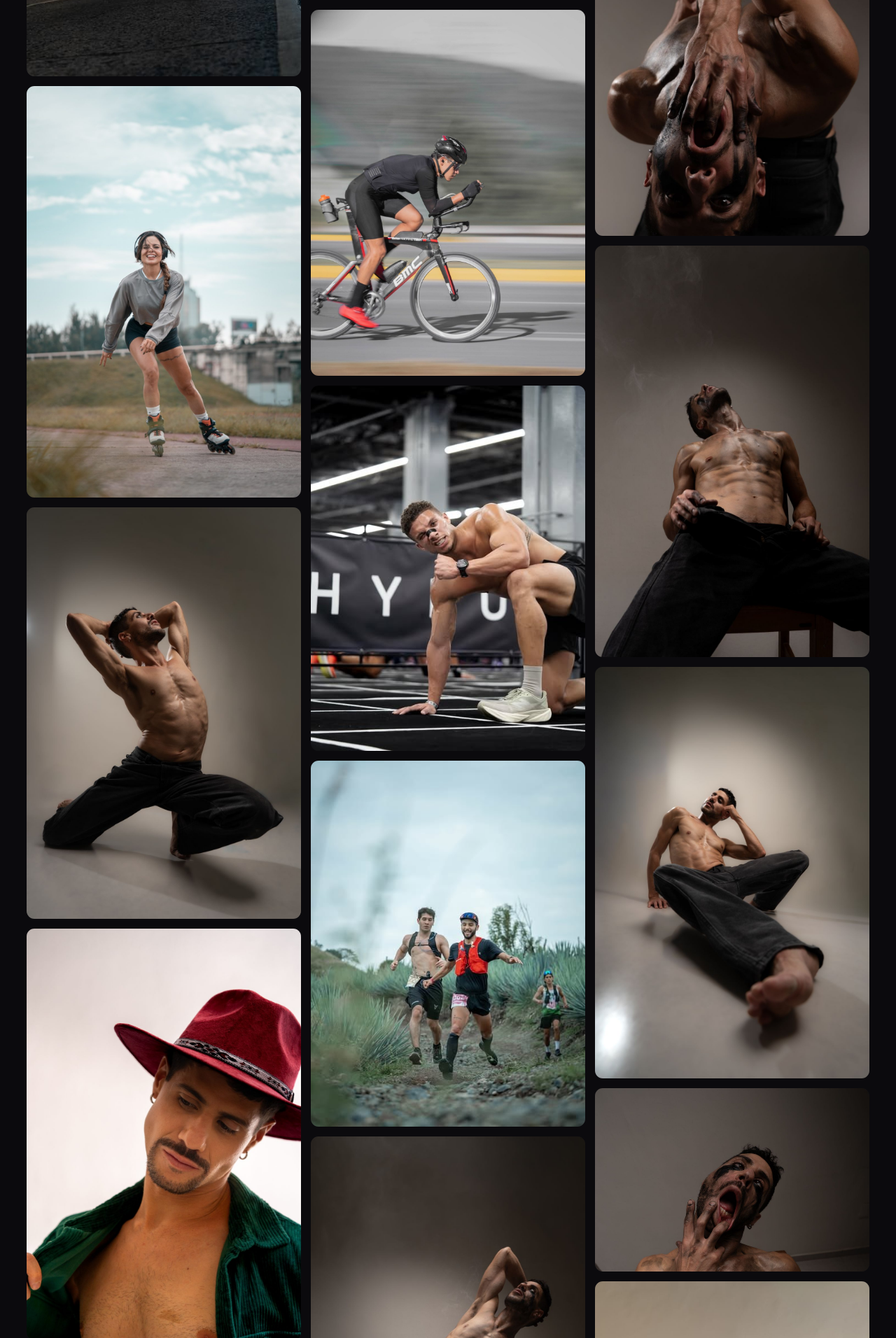
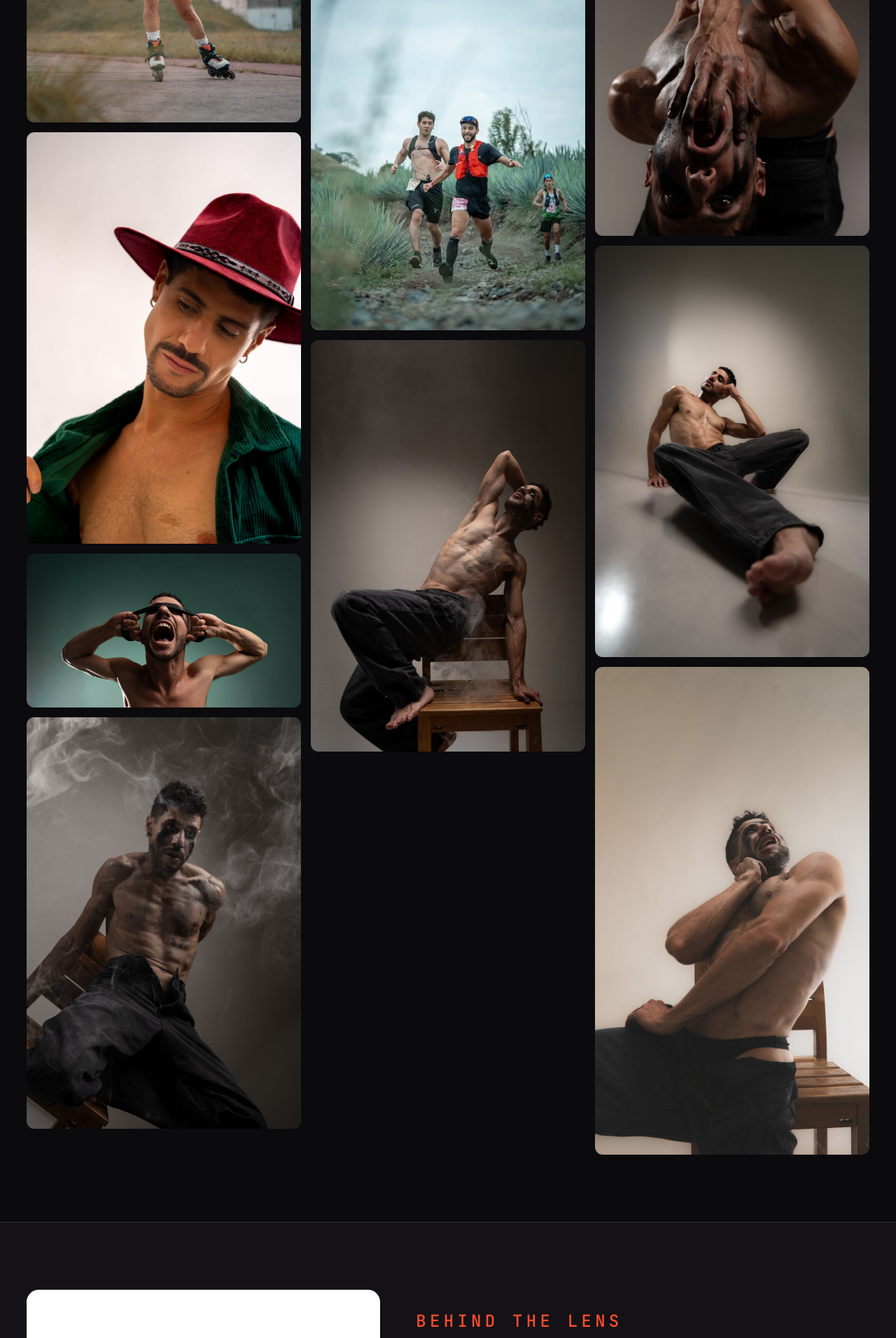
Before and after one commit to uralessam1/samuel-foto-portfolio, a plain HTML site: page index.html in a window 1280 px wide. Shown: the part 2760-4672 px from the top of the page at 70% size. Drawn offline with Linux system fonts and the light colour scheme.

Commit message:
Quita 5 fotos (bici, corredor urbano y 3 retratos)
Co-Authored-By: Claude Opus 4.8 <noreply@anthropic.com>

```diff
--- a/index.html
+++ b/index.html
@@ -172,27 +172,17 @@
 
     <div class="gallery" id="gallery">
       <a class="shot" data-cat="portrait" data-tag="portrait"><img src="img/portrait-02.jpg" alt="Editorial studio portrait" loading="lazy"><span class="tag" data-i18n="f.portrait">Portrait</span></a>
-      <a class="shot" data-cat="sport" data-tag="sport"><img src="img/sport-07.jpg" alt="Sport photography — runner at The Landmark" loading="lazy"><span class="tag" data-i18n="f.sport">Sport</span></a>
-      <a class="shot" data-cat="sport" data-tag="sport"><img src="img/sport-03.jpg" alt="Sport photography — urban road race" loading="lazy"><span class="tag" data-i18n="f.sport">Sport</span></a>
-      <a class="shot" data-cat="sport" data-tag="sport"><img src="img/sport-01.jpg" alt="Sport photography — skating" loading="lazy"><span class="tag" data-i18n="f.sport">Sport</span></a>
-      <a class="shot" data-cat="portrait" data-tag="portrait"><img src="img/portrait-03.jpg" alt="Editorial studio portrait" loading="lazy"><span class="tag" data-i18n="f.portrait">Portrait</span></a>
-      <a class="shot" data-cat="editorial" data-tag="editorial"><img src="img/editorial-01.jpg" alt="Fashion editorial — hat series" loading="lazy"><span class="tag" data-i18n="f.editorial">Editorial</span></a>
+      <a class="shot" data-cat="sport" data-tag="sport"><img src="img/sport-07.jpg" alt="Sport photography — runner at The Landmark" loading="lazy"><span class="tag" data-i18n="f.sport">Sport</span></a>      <a class="shot" data-cat="sport" data-tag="sport"><img src="img/sport-01.jpg" alt="Sport photography — skating" loading="lazy"><span class="tag" data-i18n="f.sport">Sport</span></a>      <a class="shot" data-cat="editorial" data-tag="editorial"><img src="img/editorial-01.jpg" alt="Fashion editorial — hat series" loading="lazy"><span class="tag" data-i18n="f.editorial">Editorial</span></a>
       <a class="shot" data-cat="portrait" data-tag="portrait"><img src="img/portrait-01.jpg" alt="Editorial studio portrait" loading="lazy"><span class="tag" data-i18n="f.portrait">Portrait</span></a>
       <a class="shot" data-cat="portrait" data-tag="portrait"><img src="img/portrait-06.jpg" alt="Editorial studio portrait with smoke" loading="lazy"><span class="tag" data-i18n="f.portrait">Portrait</span></a>
       <a class="shot" data-cat="editorial" data-tag="editorial"><img src="img/editorial-02.jpg" alt="Fashion editorial — hat series" loading="lazy"><span class="tag" data-i18n="f.editorial">Editorial</span></a>
-      <a class="shot" data-cat="sport" data-tag="sport"><img src="img/sport-04.jpg" alt="Sport photography — aerial runner" loading="lazy"><span class="tag" data-i18n="f.sport">Sport</span></a>
-      <a class="shot" data-cat="sport" data-tag="sport"><img src="img/sport-02.jpg" alt="Sport photography — cycling" loading="lazy"><span class="tag" data-i18n="f.sport">Sport</span></a>
-      <a class="shot" data-cat="sport" data-tag="sport"><img src="img/sport-05.jpg" alt="Sport photography — athlete" loading="lazy"><span class="tag" data-i18n="f.sport">Sport</span></a>
+      <a class="shot" data-cat="sport" data-tag="sport"><img src="img/sport-04.jpg" alt="Sport photography — aerial runner" loading="lazy"><span class="tag" data-i18n="f.sport">Sport</span></a>      <a class="shot" data-cat="sport" data-tag="sport"><img src="img/sport-05.jpg" alt="Sport photography — athlete" loading="lazy"><span class="tag" data-i18n="f.sport">Sport</span></a>
       <a class="shot" data-cat="sport" data-tag="sport"><img src="img/sport-08.jpg" alt="Sport photography — trail running through an agave field" loading="lazy"><span class="tag" data-i18n="f.sport">Sport</span></a>
       <a class="shot" data-cat="portrait" data-tag="portrait"><img src="img/portrait-04.jpg" alt="Editorial studio portrait" loading="lazy"><span class="tag" data-i18n="f.portrait">Portrait</span></a>
       <a class="shot" data-cat="portrait" data-tag="portrait"><img src="img/portrait-05.jpg" alt="Editorial studio portrait" loading="lazy"><span class="tag" data-i18n="f.portrait">Portrait</span></a>
       <a class="shot" data-cat="editorial" data-tag="editorial"><img src="img/editorial-03.jpg" alt="Fashion editorial — hat series" loading="lazy"><span class="tag" data-i18n="f.editorial">Editorial</span></a>
       <a class="shot" data-cat="portrait" data-tag="portrait"><img src="img/portrait-07.jpg" alt="Editorial studio portrait with smoke" loading="lazy"><span class="tag" data-i18n="f.portrait">Portrait</span></a>
-      <a class="shot" data-cat="portrait" data-tag="portrait"><img src="img/portrait-12.jpg" alt="Editorial studio portrait" loading="lazy"><span class="tag" data-i18n="f.portrait">Portrait</span></a>
-      <a class="shot" data-cat="portrait" data-tag="portrait"><img src="img/portrait-08.jpg" alt="Editorial studio portrait" loading="lazy"><span class="tag" data-i18n="f.portrait">Portrait</span></a>
-      <a class="shot" data-cat="portrait" data-tag="portrait"><img src="img/portrait-10.jpg" alt="Editorial studio portrait" loading="lazy"><span class="tag" data-i18n="f.portrait">Portrait</span></a>
-      <a class="shot" data-cat="portrait" data-tag="portrait"><img src="img/portrait-09.jpg" alt="Editorial studio portrait" loading="lazy"><span class="tag" data-i18n="f.portrait">Portrait</span></a>
-      <a class="shot" data-cat="portrait" data-tag="portrait"><img src="img/portrait-11.jpg" alt="Editorial studio portrait" loading="lazy"><span class="tag" data-i18n="f.portrait">Portrait</span></a>
+      <a class="shot" data-cat="portrait" data-tag="portrait"><img src="img/portrait-12.jpg" alt="Editorial studio portrait" loading="lazy"><span class="tag" data-i18n="f.portrait">Portrait</span></a>      <a class="shot" data-cat="portrait" data-tag="portrait"><img src="img/portrait-10.jpg" alt="Editorial studio portrait" loading="lazy"><span class="tag" data-i18n="f.portrait">Portrait</span></a>      <a class="shot" data-cat="portrait" data-tag="portrait"><img src="img/portrait-11.jpg" alt="Editorial studio portrait" loading="lazy"><span class="tag" data-i18n="f.portrait">Portrait</span></a>
     </div>
   </div></section>
 
```
Also changed, not shown: img/portrait-03.jpg (deleted), img/portrait-08.jpg (deleted), img/portrait-09.jpg (deleted), img/sport-02.jpg (deleted), img/sport-03.jpg (deleted).
